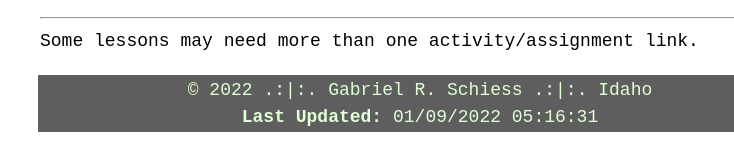
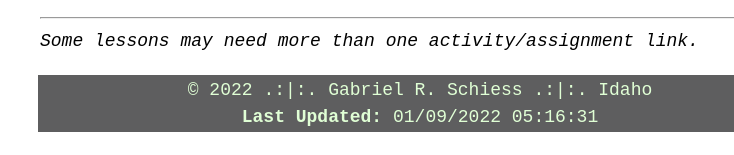
Before and after one commit to gschiess/wdd230, a plain HTML site: page index.html in a window 1280 px wide. Shown: the part 642-797 px from the top of the page, 220-954 px from the left. Drawn offline with Linux system fonts and the light colour scheme.

Commit message:
added italics

```diff
--- a/css/main.css
+++ b/css/main.css
@@ -16,6 +16,10 @@ footer {
   font-family: "Courier New";
   margin: 1.25rem auto;
   max-width: 760px;
+}
+
+main{
+    font-style: italic;
 }
 
 header,
```
